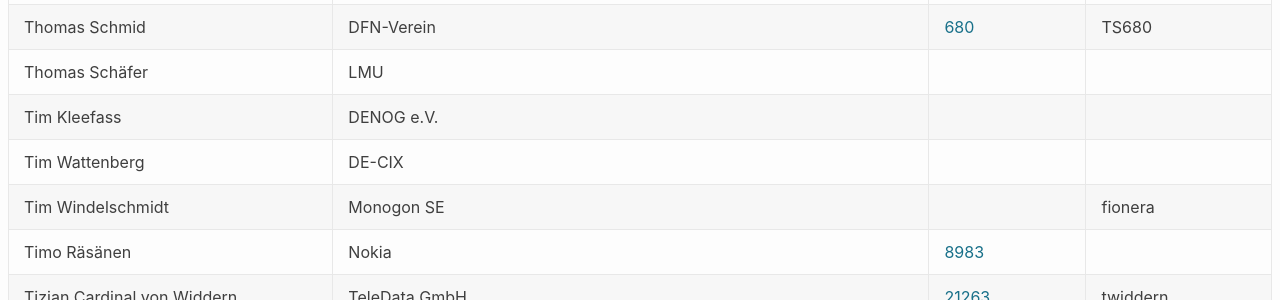
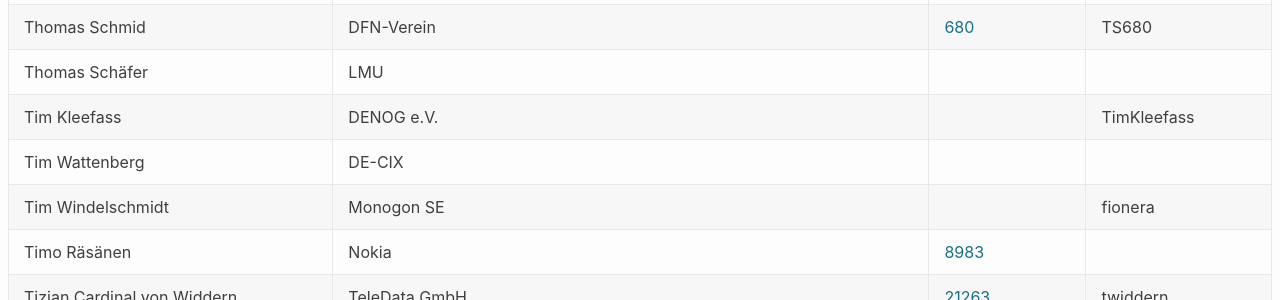
Before and after one commit to denog/pretix-attendeelist, a Jekyll site: the page built from denog15/index.md, in a window 1280 px wide and 900 px high, scrolled down 17254 px. Shown: the part 153-453 px from the top of the window. Built offline with Jekyll 4.4.1, drawn with Linux system fonts in a browser that asks for light colours.

Commit message:
Latest data: Thu Nov  2 08:48:16 UTC 2023

```diff
--- a/_data/attendees_denog15_onsite.json
+++ b/_data/attendees_denog15_onsite.json
@@ -2312,7 +2312,7 @@
   {
     "name": "Tim Kleefass",
     "company": "DENOG e.V.",
-    "irc": null,
+    "irc": "TimKleefass",
     "asn": null
   },
   {
```
